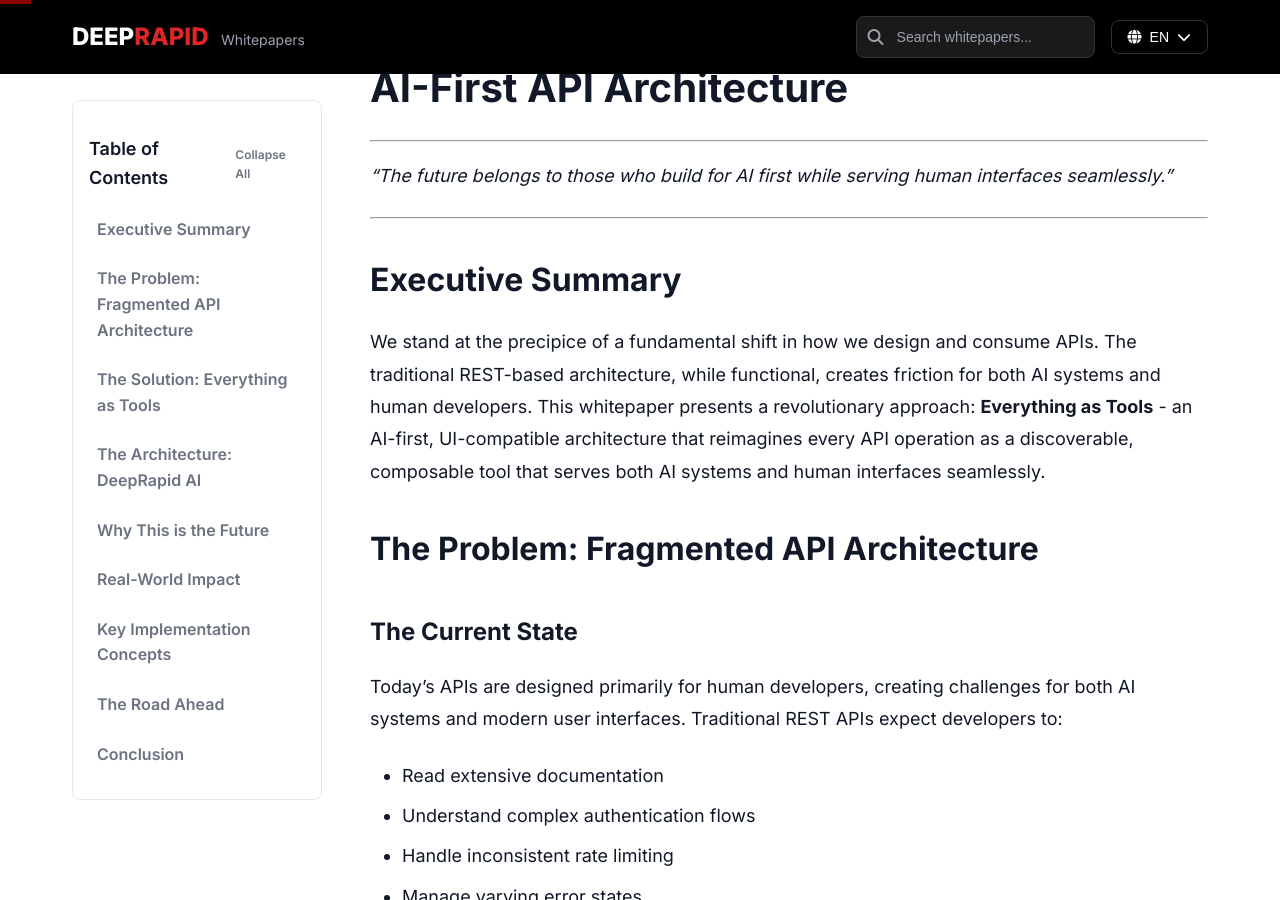
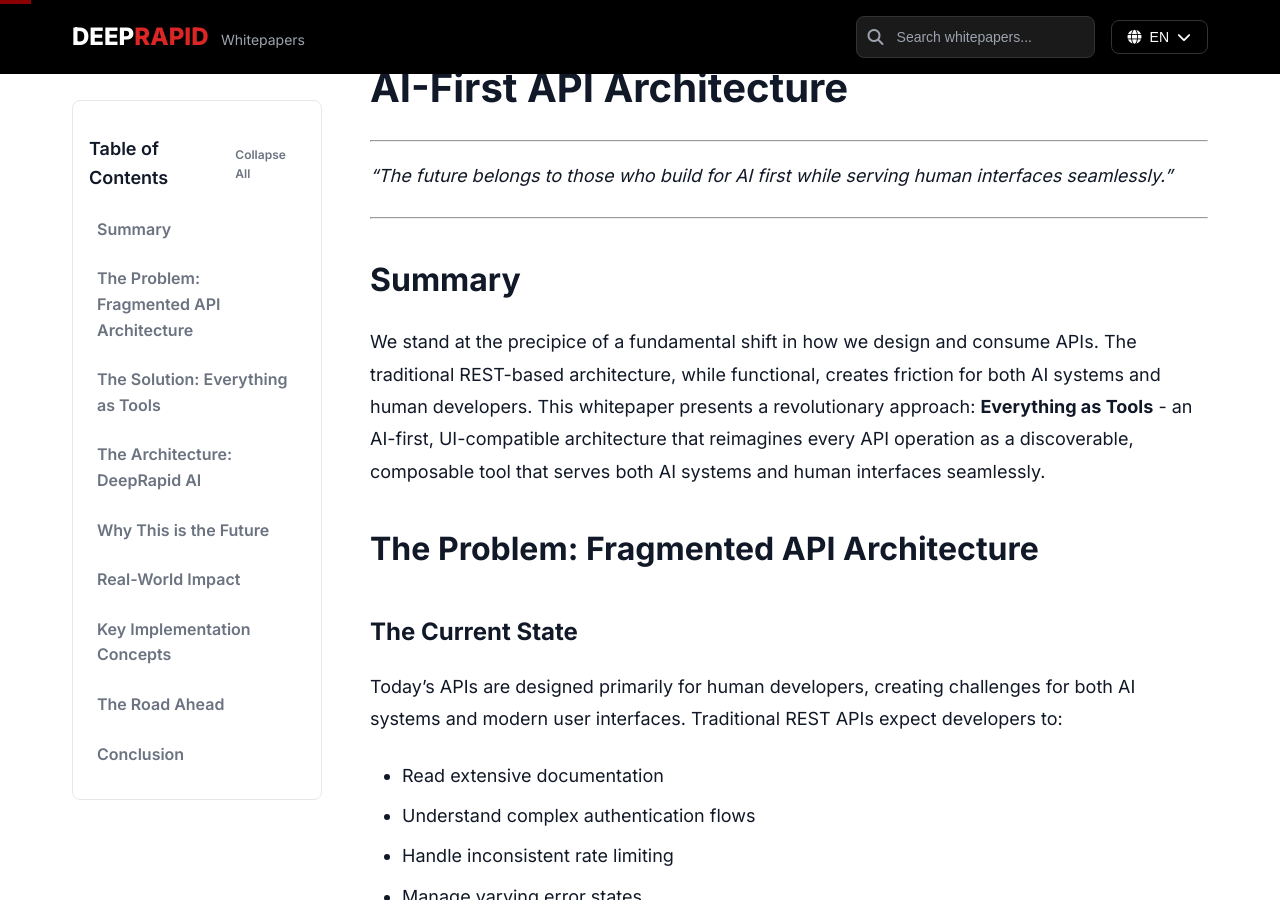
Before and after one commit to deeprapid/whitepapers, a Jekyll site: the page built from content/en/everything-as-tools.md, in a window 1280 px wide and 900 px high, scrolled down 577 px. Built offline with Jekyll 4.4.1, drawn with Linux system fonts in a browser that asks for light colours; comment, search, counter and statistics services are not loaded.

Commit message:
Change 'Executive Summary' to 'Summary'

```diff
--- a/content/en/everything-as-tools.md
+++ b/content/en/everything-as-tools.md
@@ -17,7 +17,7 @@ permalink: /en/whitepapers/everything-as-tools/
 
 ---
 
-## Executive Summary
+## Summary
 
 We stand at the precipice of a fundamental shift in how we design and consume APIs. The traditional REST-based architecture, while functional, creates friction for both AI systems and human developers. This whitepaper presents a revolutionary approach: **Everything as Tools** - an AI-first, UI-compatible architecture that reimagines every API operation as a discoverable, composable tool that serves both AI systems and human interfaces seamlessly.
 
```
